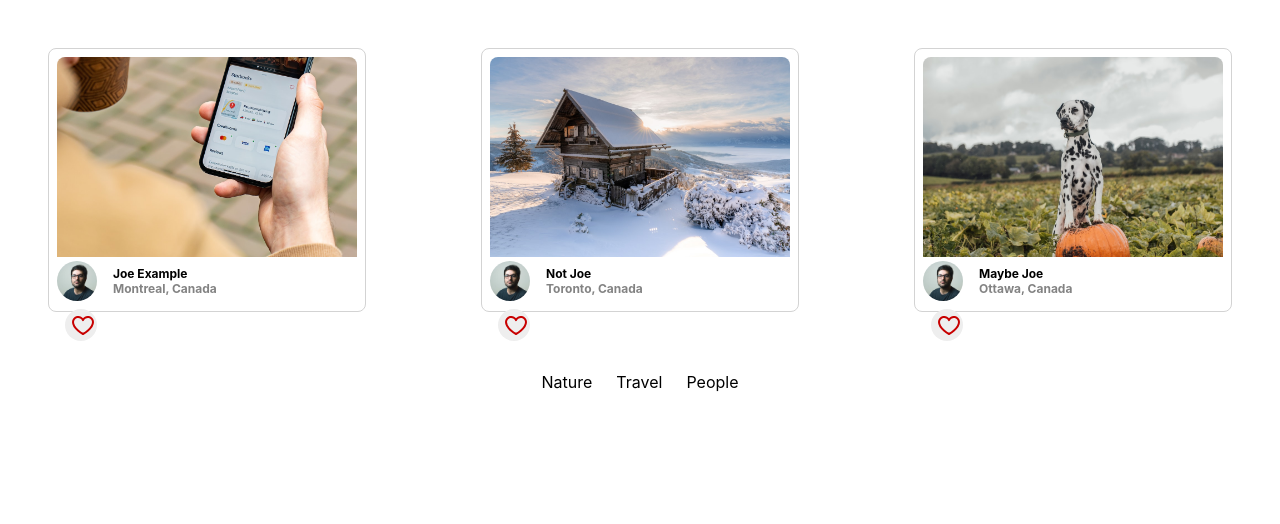
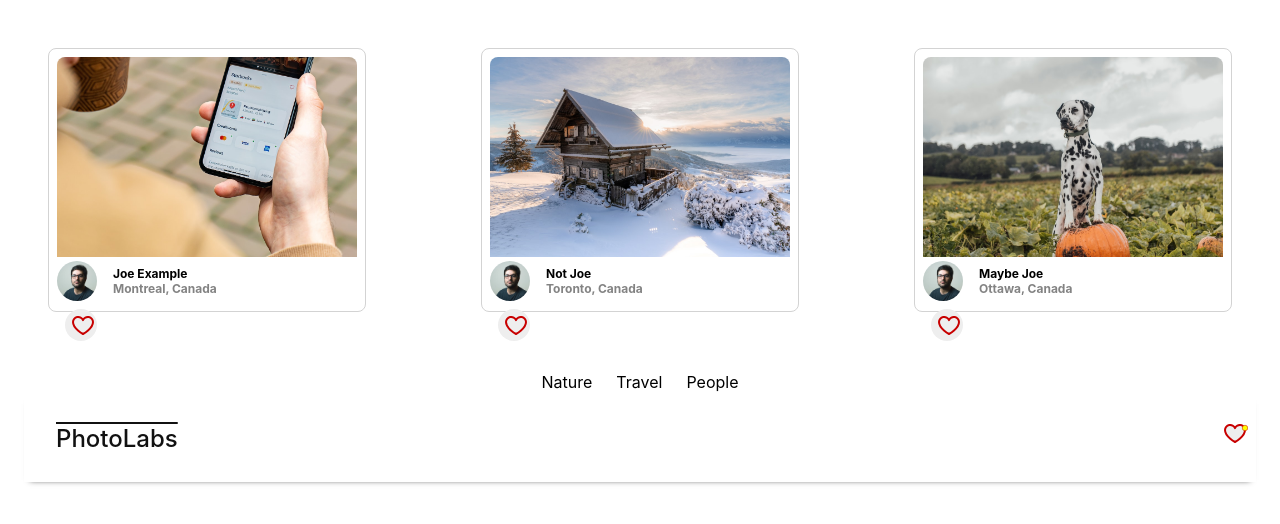
Before and after one commit to Mariahhm42/photolab, a React (Vite) app in the folder frontend/: page / in a window 1280 px wide. Shown: the top 524 px of the page. Built offline with nearby package versions, Linux system fonts and the light colour scheme; the HTML template or start-up script is replaced by a standard one.

Commit message:
built top navigation bar

```diff
--- a/frontend/src/App.jsx
+++ b/frontend/src/App.jsx
@@ -1,6 +1,7 @@
 import React from 'react';
 import PhotoList from "./components/PhotoList"; //Import PhotoList
 import TopicList from "./components/TopicList"; // Import TopicList
+import TopNavigationBar from './components/TopNavigationBar'; // Import TopNavigationBar
 
 import './App.scss';
 
@@ -8,6 +9,7 @@
   <div className="App">
     <PhotoList />
     <TopicList />
+    <TopNavigationBar />
   </div>
 );
 
--- a/frontend/src/components/FavBadge.jsx
+++ b/frontend/src/components/FavBadge.jsx
@@ -1,5 +1,4 @@
 import FavIcon from './FavIcon';
-
 import '../styles/FavBadge.scss';
 
 const FavBadge = ({ isFavPhotoExist }) => {
--- a/frontend/src/components/TopNavigationBar.jsx
+++ b/frontend/src/components/TopNavigationBar.jsx
@@ -1,11 +1,15 @@
-import '../styles/TopNavigationBar.scss'
+import React from 'react';
+import FavBadge from './FavBadge';
+import '../styles/TopNavigationBar.scss';
 
-const TopNavigation = () => {
+const TopNavigationBar= () => {
+  const isFavPhotoExist = true;
   return (
     <div className="top-nav-bar">
       <span className="top-nav-bar__logo">PhotoLabs</span>
+      <FavBadge isFavPhotoExist={isFavPhotoExist} />
     </div>
   )
 };
 
-export default TopNavigation;
+export default TopNavigationBar;
```
Also changed, not shown: frontend/src/components/TopicList.jsx (line endings or trailing spaces), frontend/src/components/TopicListItem.jsx (line endings or trailing spaces).
